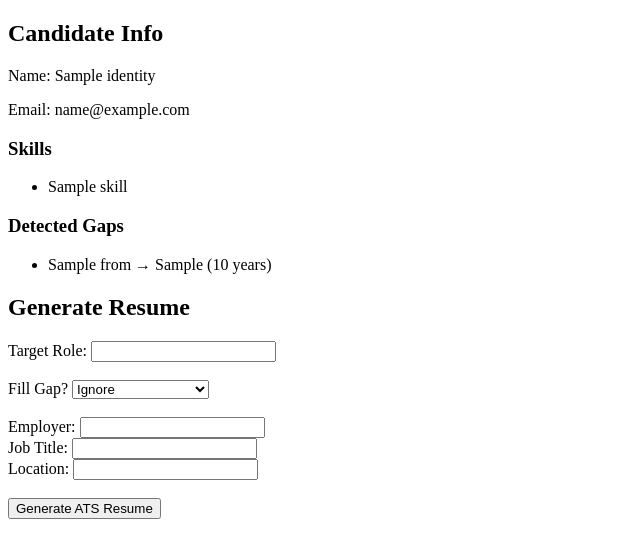
After one commit to anand1342/resume_ai, a FastAPI app: template templates/review.html in a window 1280 px wide. The commit adds this page. Shown: the top 558 px of the page, without its empty margins (0-640 px from the left). Run offline with FastAPI, Linux system fonts and the light colour scheme; the template is opened without the code that fills it: most values are stand-ins (such as "Sample title", 1, 10 or a date in 2020).

Commit message:
Final stable version

```diff
--- a/app.py
+++ b/app.py
@@ -4,7 +4,8 @@ from fastapi.templating import Jinja2Templates
 import uuid
 import os
 
-from resume_parser import extract_text, parse_resume, extract_identity
+from resume_parser import parse_resume
+from gap_analyzer import build_timeline, detect_gaps
 from resume_optimizer import generate_resume
 from exporter import export_to_word
 
@@ -15,49 +16,79 @@ templates = Jinja2Templates(directory="templates")
 UPLOAD_DIR = "uploads"
 os.makedirs(UPLOAD_DIR, exist_ok=True)
 
+session_store = {}
+
 
 @app.get("/", response_class=HTMLResponse)
 def home(request: Request):
     return templates.TemplateResponse("index.html", {"request": request})
 
 
-@app.post("/generate")
-async def generate(
-    request: Request,
-    file: UploadFile = File(...),
-    target_role: str = Form(...),
-    add_projects: str = Form("yes"),
-):
+@app.post("/upload", response_class=HTMLResponse)
+async def upload_resume(request: Request, file: UploadFile = File(...)):
     file_id = str(uuid.uuid4())
     file_path = os.path.join(UPLOAD_DIR, f"{file_id}_{file.filename}")
 
     with open(file_path, "wb") as f:
         f.write(await file.read())
 
-    # ✅ Extract raw text
-    resume_text = extract_text(file_path)
+    parsed = parse_resume(file_path)
 
-    # ❌ Stop if parsing failed
-    if not resume_text.strip():
-        return {"error": "Resume parsing failed. Upload a text-based PDF or DOCX."}
+    timeline = build_timeline(parsed)
+    gaps = detect_gaps(timeline)
 
-    # ✅ Parse structured data
-    parsed_data = parse_resume(resume_text)
+    session_store[file_id] = {
+        "file_path": file_path,
+        "parsed": parsed,
+        "gaps": gaps,
+    }
 
-    # ✅ Extract identity
-    identity = extract_identity(resume_text)
+    return templates.TemplateResponse(
+        "review.html",
+        {
+            "request": request,
+            "file_id": file_id,
+            "identity": parsed.get("identity"),
+            "skills": parsed.get("skills"),
+            "gaps": gaps,
+        },
+    )
 
-    # ✅ Generate resume
+
+@app.post("/generate")
+async def generate(
+    file_id: str = Form(...),
+    target_role: str = Form(...),
+    gap_action: str = Form("ignore"),
+    employer: str = Form(""),
+    job_title: str = Form(""),
+    location: str = Form(""),
+):
+    data = session_store[file_id]
+    parsed = data["parsed"]
+
+    additional_experience = []
+
+    if gap_action == "fill" and employer:
+        additional_experience.append({
+            "company": employer,
+            "role": job_title or target_role,
+            "location": location,
+        })
+
     final_resume = generate_resume(
         target_role=target_role,
-        original_resume=resume_text,
-        education=parsed_data.get("education", []),
-        employment=parsed_data.get("employment", []),
-        additional_experience=[],
+        original_resume=parsed.get("raw_text"),
+        education=parsed.get("education"),
+        employment=parsed.get("employment"),
+        additional_experience=additional_experience,
     )
 
-    # ✅ Save using candidate name
-    filename = f"{identity['name'].replace(' ', '_')}_ATS_Resume.docx"
-    export_to_word(final_resume, filename)
+    candidate_name = parsed["identity"]["name"].replace(" ", "_")
+    output_file = f"{candidate_name}_ATS_Resume.docx"
 
-    return FileResponse(filename, filename=filename)
+    export_to_word(final_resume, output_file)
+
+    os.remove(data["file_path"])
+
+    return FileResponse(output_file, filename=output_file)
--- a/render.yaml
+++ b/render.yaml
@@ -2,5 +2,5 @@ services:
   - type: web
     name: resume-ai
     env: python
-    startCommand: uvicorn app:app --host 0.0.0.0 --port $PORT
+    startCommand: uvicorn app:app --host 0.0.0.0 --port 10000
     plan: free
--- a/requirements.txt
+++ b/requirements.txt
@@ -5,4 +5,3 @@ python-multipart
 openai
 python-docx
 python-dotenv
-PyPDF2
--- a/resume_optimizer.py
+++ b/resume_optimizer.py
@@ -1,31 +1,21 @@
 import os
-import re
 from openai import OpenAI
 
 client = OpenAI(api_key=os.getenv("OPENAI_API_KEY"))
 
 SYSTEM_PROMPT = """
-You are a Senior US Recruiter and ATS Specialist.
+You are a Senior US Recruiter.
 
-STRICT RULES:
-- Preserve candidate identity exactly.
-- Keep real employers unchanged.
-- Do NOT fabricate companies.
-- Use only skills present in the resume.
-- Align responsibilities with target role.
+RULES:
+- Preserve identity exactly.
+- Keep companies unchanged.
+- Use only existing skills.
+- Align to target role.
 """
-
-def extract_ats_score(text):
-    for line in text.splitlines():
-        if "ATS Score" in line:
-            match = re.search(r"([0-9]+(\.[0-9]+)?)", line)
-            if match:
-                return float(match.group(1))
-    return 0.0
 
 
 def generate_resume(target_role, original_resume, education, employment, additional_experience):
-    USER_PROMPT = f"""
+    prompt = f"""
 Create an ATS-optimized resume.
 
 Target Role: {target_role}
@@ -39,12 +29,10 @@ Education:
 Employment:
 {employment}
 
-Rules:
-- Preserve name and contact details.
-- Keep real companies.
-- Do not insert placeholders.
-- Align to target role.
-- Provide ATS Score at end.
+Additional Experience:
+{additional_experience}
+
+Include ATS Score at end.
 """
 
     response = client.chat.completions.create(
@@ -52,11 +40,8 @@ Rules:
         temperature=0.2,
         messages=[
             {"role": "system", "content": SYSTEM_PROMPT},
-            {"role": "user", "content": USER_PROMPT},
+            {"role": "user", "content": prompt},
         ],
     )
 
-    resume_text = response.choices[0].message.content
-    ats_score = extract_ats_score(resume_text)
-
-    return resume_text + f"\n\nREAL ATS Score: {ats_score}/10"
+    return response.choices[0].message.content
--- a/resume_parser.py
+++ b/resume_parser.py
@@ -1,75 +1,46 @@
+import os
 import json
-import os
-import re
 from openai import OpenAI
-from docx import Document
-import PyPDF2
 
 client = OpenAI(api_key=os.getenv("OPENAI_API_KEY"))
 
-# ==============================
-# TEXT EXTRACTION
-# ==============================
-def extract_text(file_path):
-    if file_path.endswith(".txt"):
-        with open(file_path, "r", encoding="utf-8") as f:
-            return f.read()
+PARSER_PROMPT = """
+Extract structured data from resume.
 
-    elif file_path.endswith(".docx"):
-        doc = Document(file_path)
-        return "\n".join([p.text for p in doc.paragraphs])
-
-    elif file_path.endswith(".pdf"):
-        text = ""
-        with open(file_path, "rb") as f:
-            reader = PyPDF2.PdfReader(f)
-            for page in reader.pages:
-                text += page.extract_text() or ""
-        return text
-
-    return ""
-
-
-# ==============================
-# IDENTITY EXTRACTION
-# ==============================
-def extract_identity(text):
-    name = text.split("\n")[0].strip()
-
-    email = re.search(r'[\w\.-]+@[\w\.-]+', text)
-    phone = re.search(r'\d{3}[-.\s]?\d{3}[-.\s]?\d{4}', text)
-
-    return {
-        "name": name,
-        "email": email.group(0) if email else "",
-        "phone": phone.group(0) if phone else "",
-    }
-
-
-# ==============================
-# LLM PARSER
-# ==============================
-PARSER_PROMPT = """
-Extract ONLY factual data.
-
-Return JSON:
+Return JSON only:
 {
-  "education": [{"degree":"","field":"","start_year":"","end_year":""}],
-  "employment": [{"company":"","role":"","start_date":"","end_date":""}]
+  "identity": {
+    "name": "",
+    "email": "",
+    "phone": "",
+    "location": "",
+    "linkedin": "",
+    "github": ""
+  },
+  "skills": [],
+  "education": [],
+  "employment": []
 }
 """
 
-def parse_resume(resume_text):
+
+def parse_resume(file_path):
+    with open(file_path, "r", errors="ignore") as f:
+        text = f.read()
+
     response = client.chat.completions.create(
         model="gpt-4.1",
         temperature=0,
         messages=[
             {"role": "system", "content": PARSER_PROMPT},
-            {"role": "user", "content": resume_text}
+            {"role": "user", "content": text},
         ],
     )
 
     try:
-        return json.loads(response.choices[0].message.content)
+        parsed = json.loads(response.choices[0].message.content)
     except:
-        return {"education": [], "employment": []}
+        parsed = {}
+
+    parsed["raw_text"] = text
+    return parsed
--- a/templates/index.html
+++ b/templates/index.html
@@ -5,11 +5,9 @@
 </head>
 <body>
     <h2>Upload Resume</h2>
-
     <form action="/upload" method="post" enctype="multipart/form-data">
-        <input type="file" name="file" required><br><br>
-        Target Role: <input type="text" name="target_role" required><br><br>
-        <button type="submit">Next</button>
+        <input type="file" name="file" required>
+        <button type="submit">Upload</button>
     </form>
 </body>
 </html>
--- /dev/null
+++ b/templates/review.html
@@ -0,0 +1,44 @@
+<!DOCTYPE html>
+<html>
+<head>
+    <title>Review</title>
+</head>
+<body>
+    <h2>Candidate Info</h2>
+    <p>Name: {{ identity.name }}</p>
+    <p>Email: {{ identity.email }}</p>
+
+    <h3>Skills</h3>
+    <ul>
+        {% for s in skills %}
+        <li>{{ s }}</li>
+        {% endfor %}
+    </ul>
+
+    <h3>Detected Gaps</h3>
+    <ul>
+        {% for g in gaps %}
+        <li>{{ g.from }} → {{ g.to }} ({{ g.duration }} years)</li>
+        {% endfor %}
+    </ul>
+
+    <h2>Generate Resume</h2>
+    <form action="/generate" method="post">
+        <input type="hidden" name="file_id" value="{{ file_id }}">
+
+        Target Role: <input type="text" name="target_role" required><br><br>
+
+        Fill Gap?
+        <select name="gap_action">
+            <option value="ignore">Ignore</option>
+            <option value="fill">Fill with Experience</option>
+        </select><br><br>
+
+        Employer: <input type="text" name="employer"><br>
+        Job Title: <input type="text" name="job_title"><br>
+        Location: <input type="text" name="location"><br><br>
+
+        <button type="submit">Generate ATS Resume</button>
+    </form>
+</body>
+</html>
```
Also changed, not shown: gap_analyzer.py (+18 -7 lines), templates/gaps.html (deleted, +0 -27 lines), .github/copilot-instructions.md (added).
